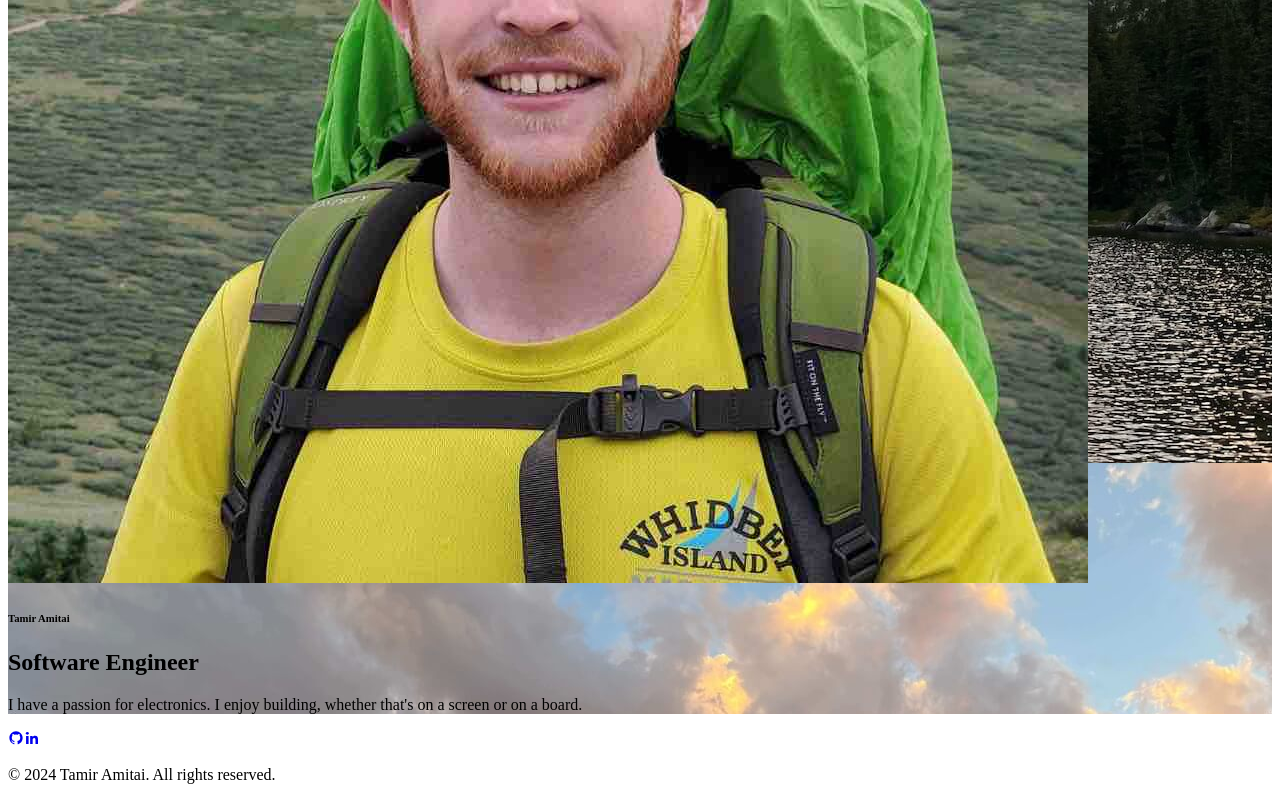
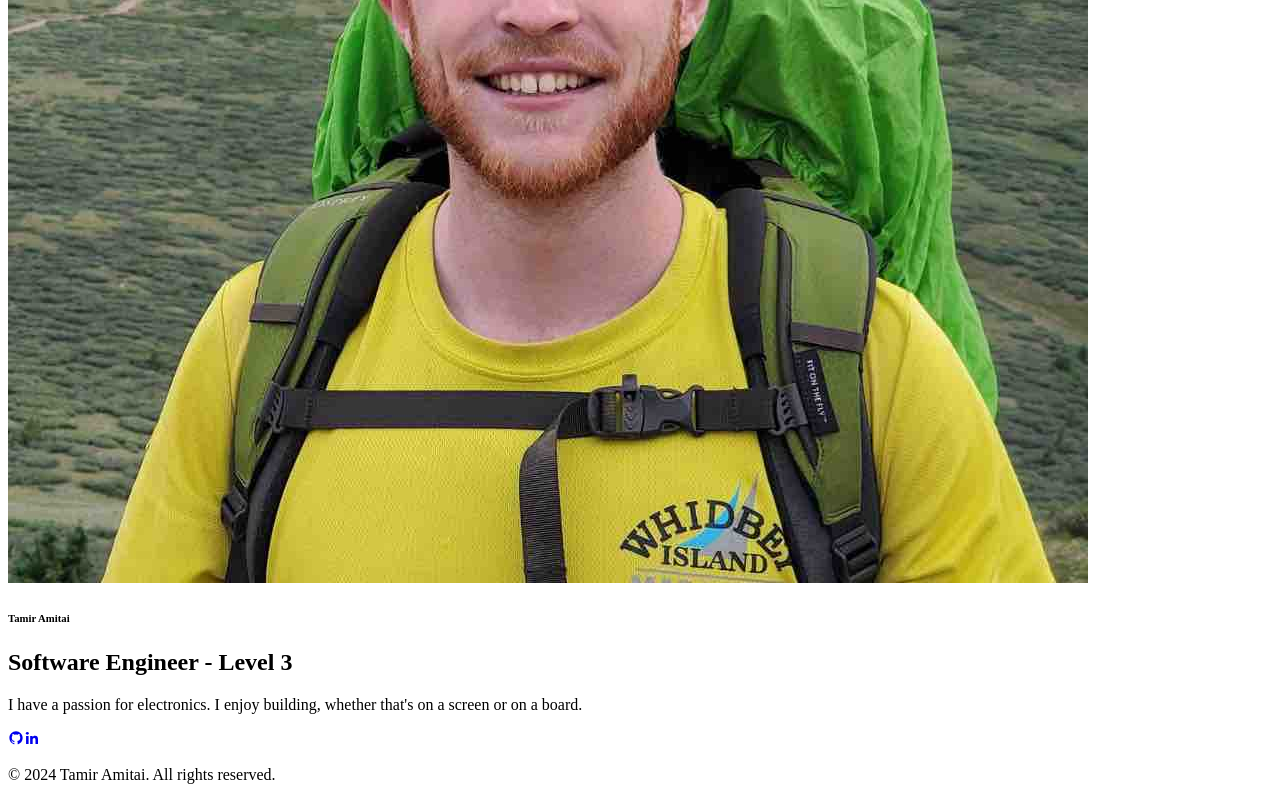
Before and after one commit to t-amitai/tamir-tech, a React (Create React App) app in the folder client/: page /#/ in a window 1280 px wide. Shown: the part 622-1422 px from the top of the page. Built offline with nearby package versions, Linux system fonts and the light colour scheme; the HTML template or start-up script is replaced by a standard one.

Commit message:
refactor app structure

```diff
--- a/client/src/App.jsx
+++ b/client/src/App.jsx
@@ -21,7 +21,7 @@ const App = function(){
         return true
     }
 
-    const [isWelcome, setWelcome] = useState(false)
+    const [isWelcome, setWelcome] = useState(true)
 
     return (
         <HashRouter>
@@ -29,14 +29,16 @@ const App = function(){
                 <header>
                     <Header />
                 </header>
-                <main
-                    className='background-image'
+                <main className='relative'>
+                    <div
+                        className={`background-image ${isWelcome?'':'opacity-25'}`}
                         style={{backgroundImage:`url(${slateLake})`}}
-                >
+                    />
+                    <div className='absolute inset-x-0 top-0'>
                         <Routes>
                             <Route path='/'
                                 element={
-                                isWelcome ? <Welcome setWelcome={setWelcome} /> : <Home />
+                                    !isWelcome ? <Home /> : <Welcome setWelcome={setWelcome} />
                                 }
                             />
                             <Route path='about' element={<About />} />
@@ -44,8 +46,10 @@ const App = function(){
                             <Route path='interests' element={<Interests />} />
                             <Route path='*' element={<PageNotFound />} />
                         </Routes>
+                    </div>
+
                 </main>
-                <footer>
+                <footer className=''>
                     <Footer />
                 </footer>
             </div>
--- a/client/src/input.css
+++ b/client/src/input.css
@@ -1,6 +1,14 @@
 @tailwind base;
 @tailwind components;
 @tailwind utilities;
+
+@import url('https://fonts.googleapis.com/css2?family=Montserrat:wght@100;200;300;400;500;600;700;800&display=swap');
+
+@layer base {
+  html {
+    font-family: Montserrat, system-ui sans-serif;
+  }
+}
 
 .color-action {
     @apply min-h-screen bg-gradient-to-b from-cyan-400 to-teal-400
@@ -9,7 +17,7 @@
     @apply w-screen min-h-screen bg-gray-900
 }
 .background-image {
-    @apply aspect-[4/3] w-screen max-w-screen-xl mx-auto bg-cover
+    @apply aspect-[4/3] w-screen max-w-screen-lg max-h-fit mx-auto bg-cover
 }
 .main-content {
     @apply container max-w-screen-xl mx-auto px-4 py-10 md:py-16
--- a/client/src/views/Home.jsx
+++ b/client/src/views/Home.jsx
@@ -3,13 +3,15 @@ import home from '../images/home.jpg'
 
 export default function Home() {
     return (
-        <section className="text-center">
-            <div className="flex justify-center mb-16">
-                <img className='image-round' src={home} alt="Image" />
+        <section className="text-white text-xs md:text-base flex justify-center items-center pt-4 md:pt-32">
+            <img className='image-round border-2 border-black' src={home} alt="Image" />
+            <div className='inline-flex flex-col p-2 w-48 md:w-80'>
+                <h6 className="mb-1 md:mb-2 text-xl md:text-2xl">Tamir Amitai</h6>
+                <h1 className="mb-2 md:mb-4">Software Engineer - Level 3</h1>
+                <p className="">
+                    I have a passion for electronics. I enjoy building, whether that's on a screen or on a board.
+                </p>
             </div>
-            <h6 className="text-header mb-8">Tamir Amitai</h6>
-            <h1 className="text-title mb-8">Software Engineer</h1>
-            <p className="text-primary mb-16">I have a passion for electronics. I enjoy building, whether that's on a screen or on a board.</p>
         </section>
     )
 }
--- a/client/src/views/Welcome.jsx
+++ b/client/src/views/Welcome.jsx
@@ -20,10 +20,8 @@ export default function Welcome({setWelcome}) {
     }, [])
 
     return(
-        <div
-            className='text-center'
-        >
-            <h1 className='text-title'>Welcome</h1>
-        </div>
+        <h1 className='text-center pt-20 md:pt-48 text-xl md:text-2xl text-white'>
+            Welcome
+        </h1>
     )
 }
```
Also changed, not shown: tailwind.config.js (+6 -1 lines), 1 other file (tests, documents, lock files or other folders). Lines whose indentation alone changed are shown as unchanged.
